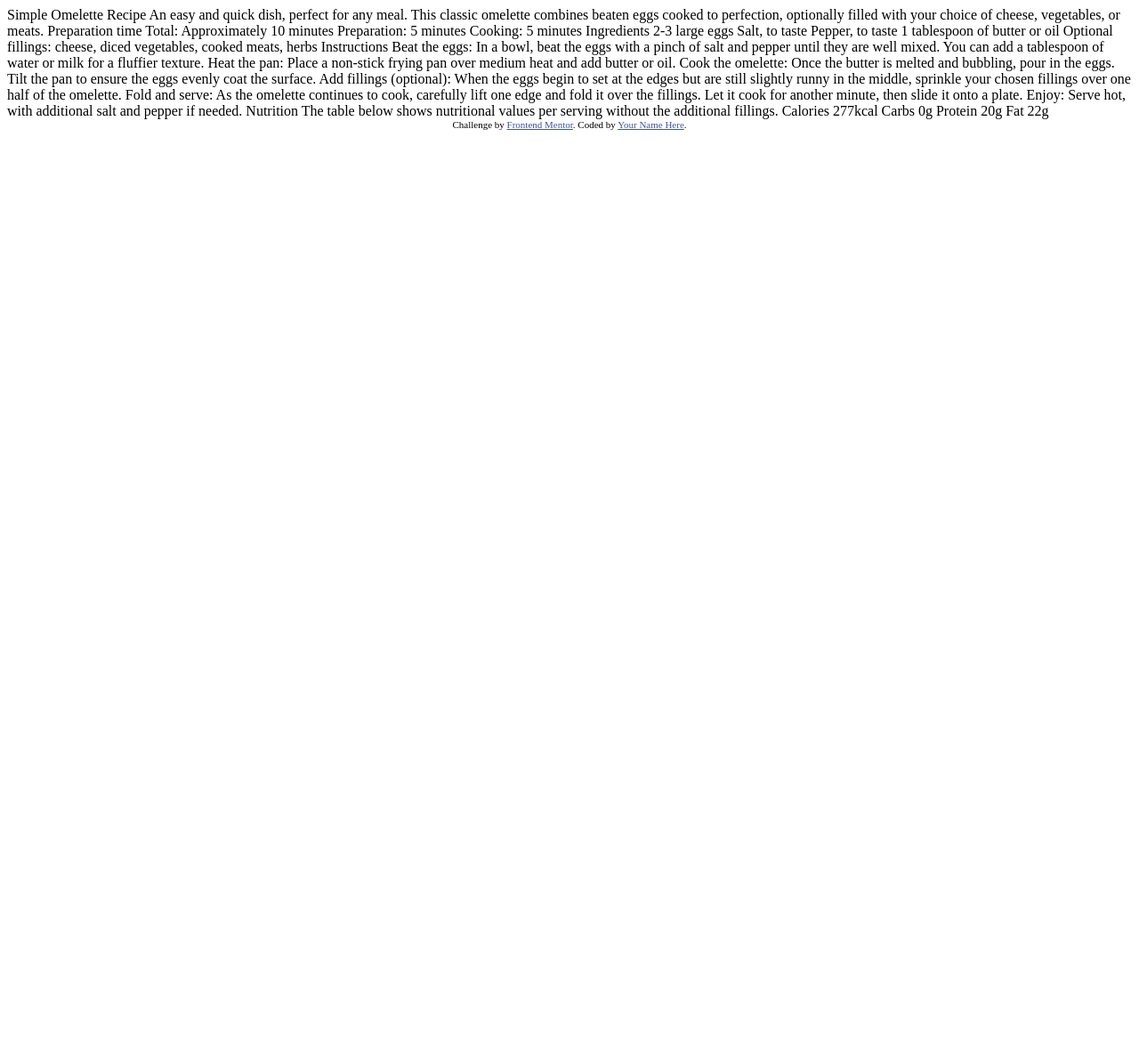
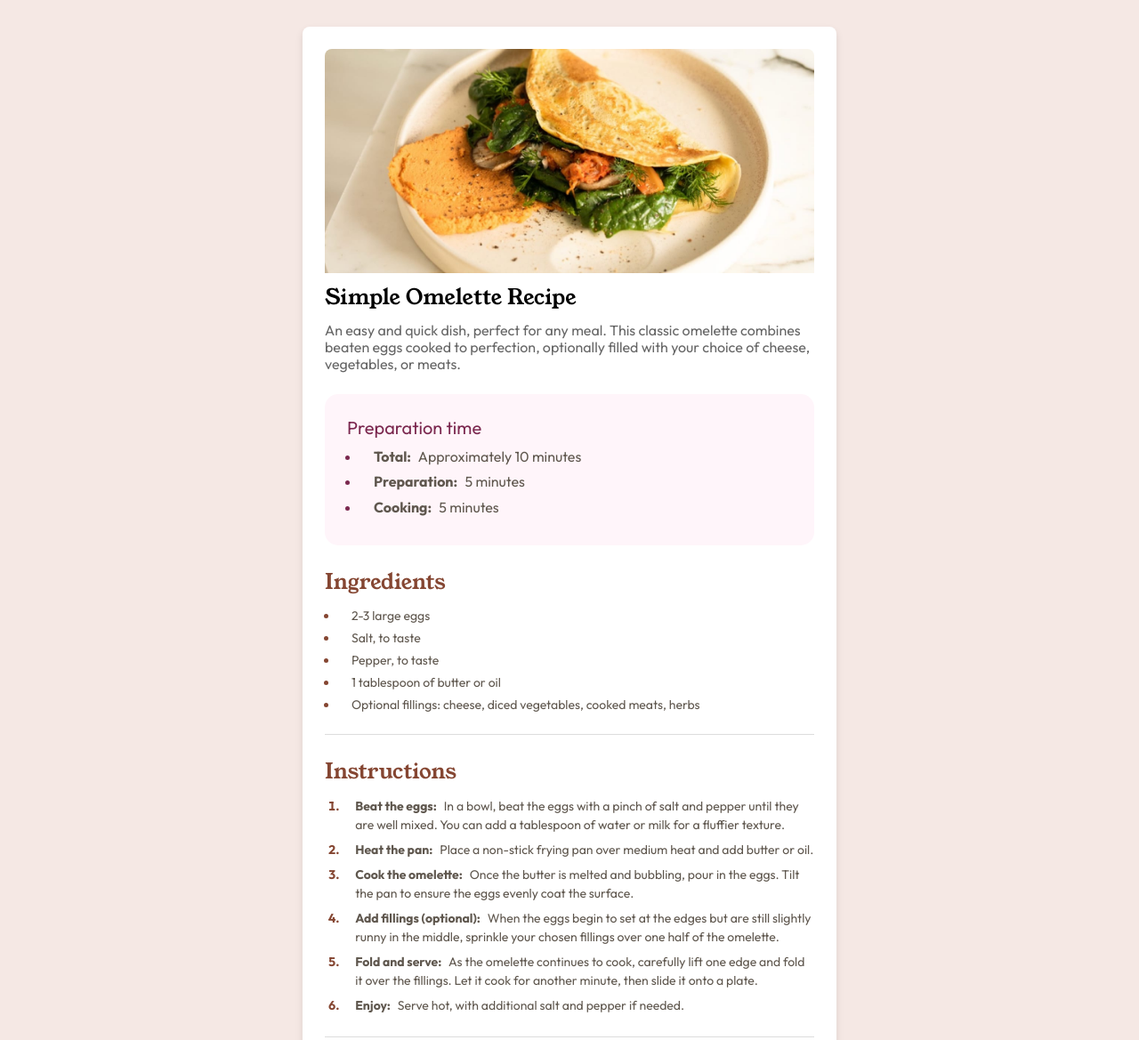
Before and after one commit to AGD3SIGN/Recipe_page, a plain HTML site: page index.html in a window 1280 px wide. Shown: the top 1169 px of the page at 89% size. Before the commit the page ends 800 px from the top, so only its background shows below. Drawn offline with Linux system fonts and the light colour scheme.

Commit message:
Recipe Instructions for Omelette

```diff
--- /dev/null
+++ b/css/responsive.css
@@ -0,0 +1,59 @@
+/* BREAKPOINTS */
+@media screen and (min-width: 375px) {
+    body {
+        padding: 25px;
+        margin-top: 15px;
+        overflow-y: auto;
+    }
+
+    .recipe-card h1 {
+        font-family: 'Young serif', sans-serif;
+        font-size: .5rem;
+        line-height: 1.3;
+    }
+}
+
+@media screen and (max-width: 425px) {
+    body {
+        padding: 25px;
+        margin-top: 15px;
+    }
+
+    .recipe-card h1 {
+        font-family: 'Young serif', sans-serif;
+        font-size: var(--h3-font);
+        line-height: 1.3;
+    }
+}
+
+@media screen and (max-width: 450px) {
+    body {
+        padding: 25px;
+        margin-top: 5px;
+        margin-bottom: 5px;
+    }
+
+    .recipe-card h1 {
+        font-family: 'Young serif', sans-serif;
+        font-size: var(--h3-font);
+        line-height: 1.3;
+    }
+}
+
+@media screen and (min-width: 451px) {
+    body {
+        padding: 25px;
+        margin-top: 5px;
+        margin-bottom: 5px;
+    }
+
+    .recipe-card h1 {
+        font-family: 'Young serif', sans-serif;
+        font-size: var(--h3-font);
+        line-height: 1.3;
+    }
+}
+
+@media screen and (min-width: 1440px) {
+
+}
--- /dev/null
+++ b/css/styles.css
@@ -0,0 +1,319 @@
+/* GOOGLE FONTS */
+@import url('https://fonts.googleapis.com/css2?family=Outfit:wght@100..900&family=Young+Serif&display=swap');
+
+
+/* ========== CUSTOM VARIABLES ========== */
+:root {
+    /* COLORS */
+    --primary-nutmeg: hsl(14, 45%, 36%);
+    --primary-dark-raspberry: hsl(332, 51%, 32%);
+
+    --neutral-white: hsl(0, 0%, 100%);
+    --neutral-rose-white: hsl(330, 100%, 98%);
+    --neutral-eggshell: hsl(30, 54%, 90%);
+    --neutral-light-grey: hsl(30, 18%, 87%);
+    --neutral-wenge-brown: hsl(30, 10%, 34%);
+    --neutral-dark-charcoal: hsl(24, 5%, 18%);
+
+
+    /* TYPOGRAPHY */
+
+    /* HEADINGS */
+    --h1-font: 2.125rem;
+    --h2-font: 1.875rem;
+    --h3-font: 1.5rem;
+    --h4-font: 1.25rem;
+    --h5-font: 1.125rem;
+    --h6-font: 1rem;
+
+    /* PARAGRAPHS */
+    --paragraph: 16px;
+
+}
+
+/* REUSABLE CSS */
+hr {
+    border: 0;
+    height: 1px;
+    background: #ddd;
+    margin: 1.5em 0;
+}
+
+/* ========== CSS RESET ========== */
+/* // https://piccalil.li/blog/a-modern-css-reset */
+
+/* Box sizing rules */
+*,
+*::before,
+*::after {
+  box-sizing: border-box;
+}
+
+/* Remove default margin */
+* {
+    margin: 0;
+    padding: 0;
+    font : inherit ;
+}
+
+/* Remove list styles on ul, ol elements with a list role, which suggests default styling will be removed */
+ul[role='list'],
+ol[role='list'] {
+  list-style: none;
+}
+
+/* Set core root defaults */
+html:focus-within {
+  scroll-behavior: smooth;
+}
+
+/* A elements that don't have a class get default styles */
+a:not([class]) {
+  text-decoration-skip-ink: auto;
+}
+
+/* Make images easier to work with */
+img,
+picture,
+svg {
+  max-width: 100%;
+  display: block;
+}
+
+/* Remove all animations, transitions and smooth scroll for people that prefer not to see them */
+@media (prefers-reduced-motion: reduce) {
+  html:focus-within {
+   scroll-behavior: auto;
+  }
+
+  *,
+  *::before,
+  *::after {
+    animation-duration: 0.01ms !important;
+    animation-iteration-count: 1 !important;
+    transition-duration: 0.01ms !important;
+    scroll-behavior: auto !important;
+  }
+}
+
+
+body {
+    font-family: 'outfit', sans-serif;
+    background-color: #f5e8e4;
+    margin: 0;
+    padding: 0;
+    display: flex;
+    justify-content: center;
+    align-items: center;
+    margin-top: 50px;
+    margin-bottom: 50px;
+}
+
+.container {
+    background-color: #ffffff;
+    border-radius: 8px;
+    box-shadow: 0 4px 8px rgba(0, 0, 0, 0.1);
+    max-width: 600px;
+    padding: 25px;
+}
+
+.recipe-card {
+    text-align: left;
+}
+
+.recipe-card h1 {
+    font-family: 'Young serif', sans-serif;
+    font-size: var(--h1-font);
+    line-height: 1.5;
+}
+
+.recipe-card p {
+    font-size: var(--paragraph);
+    line-height: 1.2;
+}
+
+.recipe-image {
+    width: 100%;
+    border-radius: 8px 8px 0 0;
+}
+
+h1 {
+    font-size: 2em;
+    margin: 0.5em 0;
+}
+
+.description {
+    font-size: 1em;
+    color: #666;
+    margin: 0.5em 0 1em;
+}
+
+.prep-time, .ingredients, .instructions, .nutrition {
+    text-align: left;
+    margin: 1.5em 0;
+}
+
+.prep-time {
+    background-color: var(--neutral-rose-white);
+    padding: 25px;
+    border-radius: 15px;
+}
+
+.prep-time h3 {
+    color: var(--primary-dark-raspberry);
+}
+
+.prep-time li {
+    list-style: disc;
+    margin-left: 15px;
+}
+
+.prep-time li::marker {
+    color: var(--primary-dark-raspberry);
+}
+
+.prep-time li p {
+    padding-left: 15px;
+    color: var(--neutral-wenge-brown);
+}
+
+.prep-time li p strong {
+    font-weight: bold;
+    margin-right: 5px;
+}
+
+h3 {
+    font-size: 1.25em;
+    margin-bottom: 0.5em;
+}
+
+ul {
+    list-style-type: none;
+    padding: 0;
+}
+
+li {
+    font-size: 1em;
+    margin: 0.5em 0;
+}
+
+ol {
+    padding-left: 1.2em;
+}
+
+ol li {
+    margin: 0.5em 0;
+    font-size: 1em;
+    text-align: left;
+}
+
+.nutrition table {
+    width: 100%;
+    border-collapse: collapse;
+    margin-top: 1em;
+}
+
+.nutrition th, .nutrition td {
+    border: 1px solid #ddd;
+    padding: 8px;
+    text-align: left;
+}
+
+.nutrition th {
+    background-color: #f2f2f2;
+    font-weight: bold;
+}
+
+.ingredients h3 {
+    color: var(--primary-nutmeg);
+    font-family: 'Young serif', sans-serif;
+    font-size: var(--h3-font);
+}
+
+.ingredients li {
+    list-style: disc;
+    margin-left: 15px;
+    padding-left: 15px;
+    color: var(--neutral-wenge-brown);
+    font-size: 14px;
+}
+
+.ingredients li::marker {
+    color: var(--primary-nutmeg);
+}
+
+.instructions h3 {
+    color: var(--primary-nutmeg);
+    font-family: 'Young serif', sans-serif;
+    font-size: var(--h3-font);
+}
+
+.instructions li strong {
+    font-weight: bold;
+    margin-right: 5px;
+}
+
+.instructions li {
+    padding-left: 15px;
+    font-size: 14px;
+    line-height: 1.5;
+    color: var(--neutral-wenge-brown);
+}
+
+.instructions li::marker {
+    color: var(--primary-nutmeg);
+    font-weight: bold;
+}
+
+.nutrition h3 {
+    color: var(--primary-nutmeg);
+    font-family: 'Young serif', sans-serif;
+    font-size: var(--h3-font);
+}
+
+.nutrition p {
+    font-size: 14px;
+}
+
+.nutrition table {
+    width: 100%;
+    border-collapse: collapse;
+    margin-top: 1em;
+}
+
+.nutrition th, .nutrition td {
+    border: none;
+    padding: 8px;
+    font-size: 1em;
+}
+
+.nutrition th {
+    text-align: left;
+    font-weight: normal;
+    color: var(--neutral-wenge-brown);
+    background: transparent;
+}
+
+.nutrition td {
+    text-align: left;
+    font-weight: bold;
+    color: var(--primary-nutmeg);
+}
+
+.nutrition tr {
+    border-bottom: 1px solid #ddd;
+}
+
+.nutrition tr:last-child {
+    border-bottom: none;
+}
+
+
+
+.attribution {
+  font-size: 11px;
+  text-align: center;
+}
+.attribution a {
+  color: hsl(228, 45%, 44%);
+}
--- a/index.html
+++ b/index.html
@@ -1,77 +1,92 @@
 <!DOCTYPE html>
 <html lang="en">
-<head>
-  <meta charset="UTF-8">
-  <meta name="viewport" content="width=device-width, initial-scale=1.0"> <!-- displays site properly based on user's device -->
+  <head>
+    <meta charset="UTF-8" />
+    <meta name="viewport" content="width=device-width, initial-scale=1.0" />
+    <link rel="stylesheet" href="css/styles.css" />
+    <link rel="stylesheet" href="css/responsive.css" />
+    <link rel="icon" type="image/png" sizes="32x32" href="images/favicon-32x32.png"/>
+    <title>Frontend Mentor | Recipe page</title>
+  </head>
+  <body>
+      <div class="container">
+          <div class="recipe-card">
+              <img src="images/image-omelette.jpeg" alt="Omelette" class="recipe-image">
+              <h1>Simple Omelette Recipe</h1>
+              <p class="description">An easy and quick dish, perfect for any meal. This classic omelette combines beaten eggs cooked to perfection, optionally filled with your choice of cheese, vegetables, or meats.</p>
 
-  <link rel="icon" type="image/png" sizes="32x32" href="./assets/images/favicon-32x32.png">
+              <div class="prep-time">
+                  <h3>Preparation time</h3>
+                <ul>
+                  <li><p><strong>Total:</strong> Approximately 10 minutes</p></li>
+                  <li><p><strong>Preparation:</strong> 5 minutes</p></li>
+                  <li><p><strong>Cooking:</strong> 5 minutes</p></li>
+                </ul>
+              </div>
 
-  <title>Frontend Mentor | Recipe page</title>
+              <div class="ingredients">
+                  <h3>Ingredients</h3>
+                  <ul>
+                      <li>2-3 large eggs</li>
+                      <li>Salt, to taste</li>
+                      <li>Pepper, to taste</li>
+                      <li>1 tablespoon of butter or oil</li>
+                      <li>Optional fillings: cheese, diced vegetables, cooked meats, herbs</li>
+                  </ul>
+              </div>
 
-  <!-- Feel free to remove these styles or customise in your own stylesheet 👍 -->
-  <style>
-    .attribution { font-size: 11px; text-align: center; }
-    .attribution a { color: hsl(228, 45%, 44%); }
-  </style>
-</head>
-<body>
+              <hr>
 
-  Simple Omelette Recipe
+              <div class="instructions">
+                  <h3>Instructions</h3>
+                  <ol>
+                      <li><strong>Beat the eggs:</strong> In a bowl, beat the eggs with a pinch of salt and pepper until they are well mixed. You can add a tablespoon of water or milk for a fluffier texture.</li>
+                      <li><strong>Heat the pan:</strong> Place a non-stick frying pan over medium heat and add butter or oil.</li>
+                      <li><strong>Cook the omelette:</strong> Once the butter is melted and bubbling, pour in the eggs. Tilt the pan to ensure the eggs evenly coat the surface.</li>
+                      <li><strong>Add fillings (optional):</strong> When the eggs begin to set at the edges but are still slightly runny in the middle, sprinkle your chosen fillings over one half of the omelette.</li>
+                      <li><strong>Fold and serve:</strong> As the omelette continues to cook, carefully lift one edge and fold it over the fillings. Let it cook for another minute, then slide it onto a plate.</li>
+                      <li><strong>Enjoy:</strong> Serve hot, with additional salt and pepper if needed.</li>
+                  </ol>
+              </div>
 
-  An easy and quick dish, perfect for any meal. This classic omelette combines beaten eggs cooked
-  to perfection, optionally filled with your choice of cheese, vegetables, or meats.
+              <hr>
 
-  Preparation time
+              <div class="nutrition">
+                  <h3>Nutrition</h3>
+                  <p>The table below shows nutritional values per serving without the additional fillings</p>
+                  <table>
+                      <tr>
+                          <th>Calories</th>
+                          <td>277kcal</td>
+                      </tr>
+                      <tr>
+                          <th>Carbs</th>
+                          <td>0g</td>
+                      </tr>
+                      <tr>
+                          <th>Protein</th>
+                          <td>20g</td>
+                      </tr>
+                      <tr>
+                          <th>Fat</th>
+                          <td>22g</td>
+                      </tr>
+                  </table>
+              </div>
+          </div>
+      </div>
+  </body>
+  </html>
 
-  Total: Approximately 10 minutes
-  Preparation: 5 minutes
-  Cooking: 5 minutes
 
-  Ingredients
 
-  2-3 large eggs
-  Salt, to taste
-  Pepper, to taste
-  1 tablespoon of butter or oil
-  Optional fillings: cheese, diced vegetables, cooked meats, herbs
 
-  Instructions
 
-  Beat the eggs: In a bowl, beat the eggs with a pinch of salt and pepper until they are well mixed.
-  You can add a tablespoon of water or milk for a fluffier texture.
+       <!-- <div class="attribution">
+          Challenge by
+          <a href="https://www.frontendmentor.io?ref=challenge" target="_blank"
+            >Frontend Mentor</a
+          >. Coded by <a href="#">Brandon Torres</a>.
+        </div> -->
 
-  Heat the pan: Place a non-stick frying pan over medium heat and add butter or oil.
-
-  Cook the omelette: Once the butter is melted and bubbling, pour in the eggs. Tilt the pan to ensure
-  the eggs evenly coat the surface.
-
-  Add fillings (optional): When the eggs begin to set at the edges but are still slightly runny in the
-  middle, sprinkle your chosen fillings over one half of the omelette.
-
-  Fold and serve: As the omelette continues to cook, carefully lift one edge and fold it over the
-  fillings. Let it cook for another minute, then slide it onto a plate.
-
-  Enjoy: Serve hot, with additional salt and pepper if needed.
-
-  Nutrition
-
-  The table below shows nutritional values per serving without the additional fillings.
-
-  Calories
-  277kcal
-
-  Carbs
-  0g
-
-  Protein
-  20g
-
-  Fat
-  22g
-
-  <div class="attribution">
-    Challenge by <a href="https://www.frontendmentor.io?ref=challenge" target="_blank">Frontend Mentor</a>.
-    Coded by <a href="#">Your Name Here</a>.
-  </div>
-</body>
 </html>
```
Also changed, not shown: js/main.js (added).
